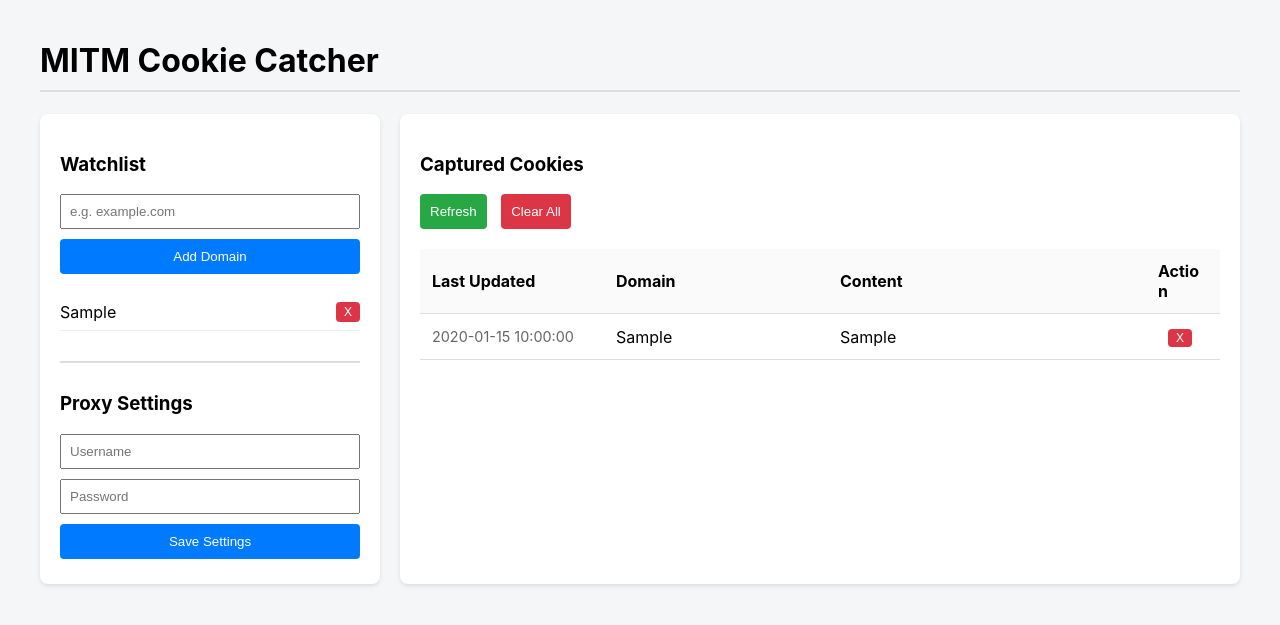
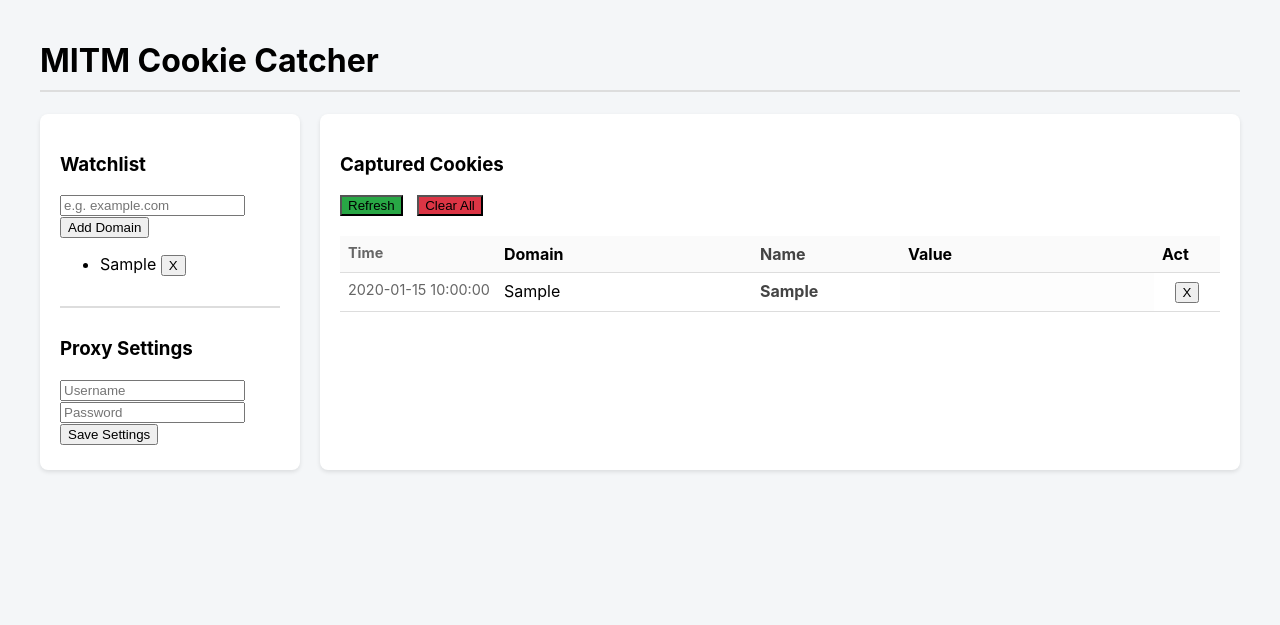
Before and after one commit to horsley/mitmCookie, a FastAPI app: page / in a window 1280 px wide. Shown: the top 625 px of the page. Run offline with FastAPI, Linux system fonts and the light colour scheme; tables that the repository leaves empty hold one stand-in row (values such as "Sample post"); parts of the project's set-up code (start-up, migrations or seed data) failed here and were passed over.

Commit message:
feat: optimize ui layout, display timestamp in seconds and split cookie key-value

```diff
--- a/templates/index.html
+++ b/templates/index.html
@@ -25,7 +25,7 @@
         }
 
         .sidebar {
-            width: 300px;
+            width: 220px;
             background: white;
             padding: 20px;
             border-radius: 8px;
@@ -40,61 +40,23 @@
             box-shadow: 0 2px 4px rgba(0, 0, 0, 0.1);
         }
 
-        input[type="text"],
-        input[type="password"] {
-            width: 100%;
-            padding: 8px;
-            box-sizing: border-box;
-            margin-bottom: 10px;
-        }
-
-        button {
-            background: #007bff;
-            color: white;
-            border: none;
-            padding: 10px;
-            cursor: pointer;
-            width: 100%;
-            border-radius: 4px;
-        }
-
-        button:hover {
-            background: #0056b3;
-        }
-
-        .domain-list {
-            list-style: none;
-            padding: 0;
-            margin-top: 20px;
-        }
-
-        .domain-list li {
-            display: flex;
-            justify-content: space-between;
-            padding: 8px 0;
-            border-bottom: 1px solid #eee;
-        }
-
-        .delete-btn {
-            background: #dc3545;
-            width: auto;
-            padding: 2px 8px;
-            font-size: 12px;
-            margin-left: 10px;
-        }
+        /* ... existing styles ... */
 
         table {
             width: 100%;
             border-collapse: collapse;
             margin-top: 20px;
+            table-layout: fixed;
+            /* helps with overflow */
         }
 
         th,
         td {
             text-align: left;
-            padding: 12px;
+            padding: 8px;
             border-bottom: 1px solid #ddd;
             word-break: break-all;
+            vertical-align: top;
         }
 
         th {
@@ -103,13 +65,25 @@
 
         .timestamp {
             white-space: nowrap;
-            width: 160px;
+            width: 140px;
             color: #666;
             font-size: 0.9em;
         }
 
         .domain-col {
-            width: 200px;
+            width: 15rem;
+        }
+
+        .name-col {
+            width: 15%;
+            font-weight: bold;
+            color: #444;
+        }
+
+        .value-col {
+            /* Takes remaining space */
+            font-family: monospace;
+            background: #fdfdfd;
         }
     </style>
 </head>
@@ -145,10 +119,11 @@
             <table>
                 <thead>
                     <tr>
-                        <th>Last Updated</th>
-                        <th>Domain</th>
-                        <th>Content</th>
-                        <th style="width: 50px;">Action</th>
+                        <th class="timestamp">Time</th>
+                        <th class="domain-col">Domain</th>
+                        <th class="name-col">Name</th>
+                        <th>Value</th>
+                        <th style="width: 50px;">Act</th>
                     </tr>
                 </thead>
                 <tbody id="cookieTable">
@@ -202,15 +177,56 @@
             const data = await res.json();
             const tbody = document.getElementById('cookieTable');
             tbody.innerHTML = '';
+
             data.cookies.forEach(c => {
-                const tr = document.createElement('tr');
-                tr.innerHTML = `
-                    <td class="timestamp">${c.last_updated}</td>
-                    <td class="domain-col">${c.domain}</td>
-                    <td><div style="max-height: 100px; overflow-y: auto;">${escapeHtml(c.full_cookie_header)}</div></td>
-                    <td><button class="delete-btn" onclick="deleteCookie(${c.id})">X</button></td>
-                `;
-                tbody.appendChild(tr);
+                // Parse timestamp - remove microseconds
+                // simplistic approach: split at '.' if present
+                let timeStr = c.last_updated;
+                if (timeStr.includes('.')) {
+                    timeStr = timeStr.split('.')[0];
+                }
+
+                // Parse cookies string into k-v pairs
+                // Format: "key=value; key2=value2"
+                let parts = c.full_cookie_header.split(';').map(s => s.trim()).filter(s => s);
+                if (parts.length === 0) {
+                    // Empty case
+                    parts = ["(empty)="];
+                }
+
+                const pairs = parts.map(p => {
+                    const idx = p.indexOf('=');
+                    if (idx === -1) return { k: p, v: "" };
+                    return { k: p.substring(0, idx), v: p.substring(idx + 1) };
+                });
+
+                // Render rows
+                // First row has the main meta info and rowspan
+                const rowSpan = pairs.length;
+
+                pairs.forEach((pair, index) => {
+                    const tr = document.createElement('tr');
+
+                    if (index === 0) {
+                        // Main columns
+                        tr.innerHTML = `
+                            <td class="timestamp" rowspan="${rowSpan}">${timeStr}</td>
+                            <td class="domain-col" rowspan="${rowSpan}">${c.domain}</td>
+                            <td class="name-col">${escapeHtml(pair.k)}</td>
+                            <td class="value-col">${escapeHtml(pair.v)}</td>
+                            <td rowspan="${rowSpan}" style="text-align:center;">
+                                <button class="delete-btn" onclick="deleteCookie(${c.id})">X</button>
+                            </td>
+                        `;
+                    } else {
+                        // Sub rows only have cookie parts
+                        tr.innerHTML = `
+                            <td class="name-col">${escapeHtml(pair.k)}</td>
+                            <td class="value-col">${escapeHtml(pair.v)}</td>
+                        `;
+                    }
+                    tbody.appendChild(tr);
+                });
             });
         }
 
```
